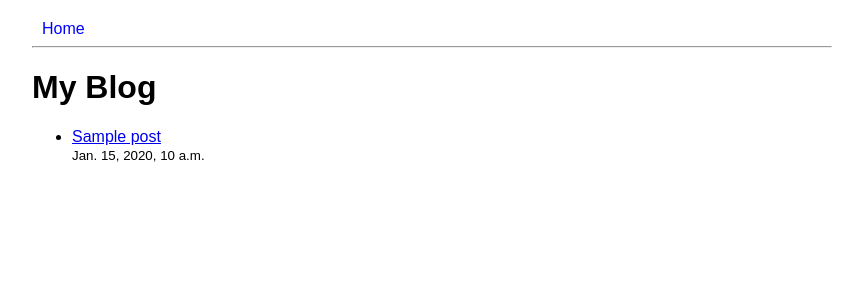
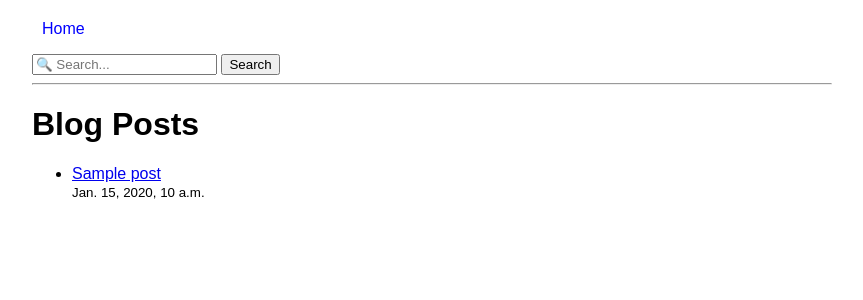
Before and after one commit to mr-hemin/blog_site, a Django app: page / in a window 1280 px wide. Shown: the top 300 px of the page, without its empty margins (208-1071 px from the left). Run offline with Django 5.2, Linux system fonts and the light colour scheme; tables that the repository leaves empty hold one stand-in row (values such as "Sample post").

Commit message:
Add search functionality to blog.

```diff
--- a/myblog/blog/templates/blog/base.html
+++ b/myblog/blog/templates/blog/base.html
@@ -13,6 +13,11 @@
 <body>
 <nav>
   <a href="{% url 'blog_index' %}">Home</a>
+    <form method="get" action="{% url 'blog_index' %}" style="margin-top: 1rem;">
+        <input type="text" name="q" placeholder="🔍 Search..." value="{{ request.GET.q }}">
+        <button type="submit">Search</button>
+
+    </form>
 </nav>
 
 <hr>
--- a/myblog/blog/templates/blog/index.html
+++ b/myblog/blog/templates/blog/index.html
@@ -1,11 +1,15 @@
 {% extends "blog/base.html" %}
 
 {% block title %}
-My Blog
+Blog
 {% endblock %}
 
 {% block content %}
-<h1>My Blog</h1>
+<h1>Blog Posts</h1>
+    {% if query %}
+     <p>🔍 Search results for "<strong>{{ query }}</strong>":</p>
+    {% endif %}
+
 
 <ul>
     {% for post in posts %}
@@ -17,7 +21,12 @@ My Blog
             <small>{{ post.created_date }}</small>
         </li>
 
+        {% empty %}
+        <p>😢 No posts found.</p>
+
      {% endfor %}
+
+
 
 </ul>
 
--- a/myblog/blog/views.py
+++ b/myblog/blog/views.py
@@ -1,10 +1,17 @@
 from django.shortcuts import render, get_object_or_404
 from .models import Post
+from django.db.models import Q
 
 
 def index(request):
-    posts = Post.objects.filter(published=True).order_by('-created_date')
-    return render(request, 'blog/index.html', {'posts': posts})
+    query = request.GET.get("q", "")
+    posts = Post.objects.all()
+    if query:
+        posts = posts.filter(
+            Q(title__icontains=query) | Q(content__icontains=query)
+        )
+
+    return render(request, 'blog/index.html', {'posts': posts, 'query': query})
 
 
 def post_detail(request, slug):
```
